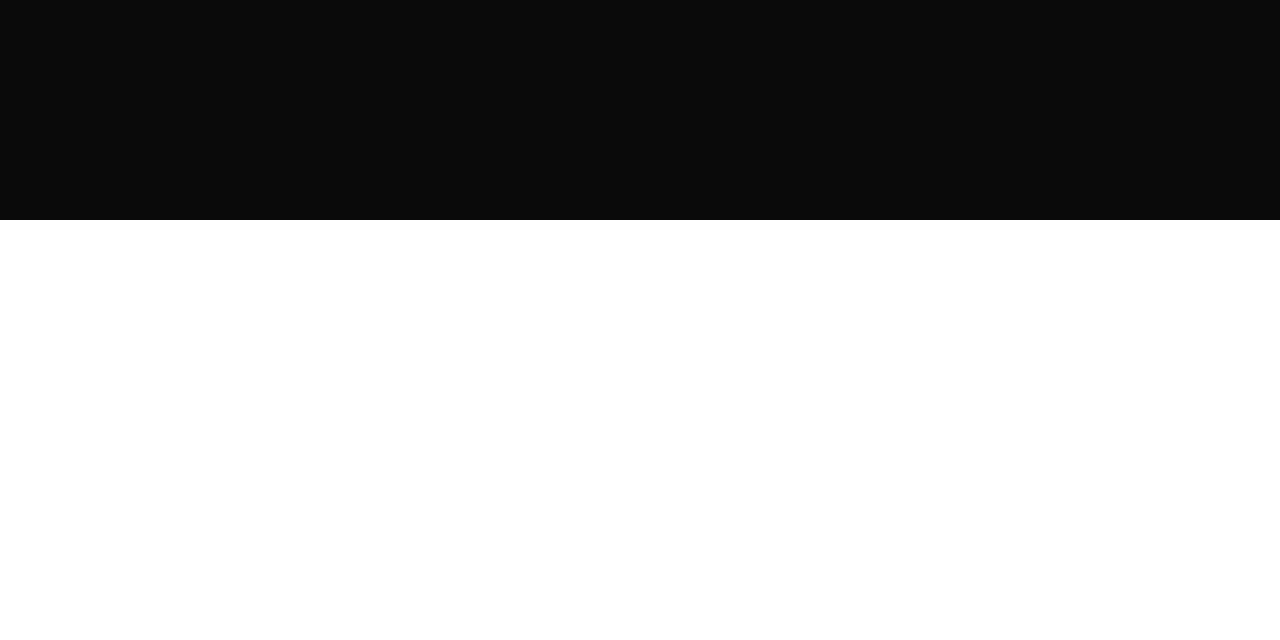
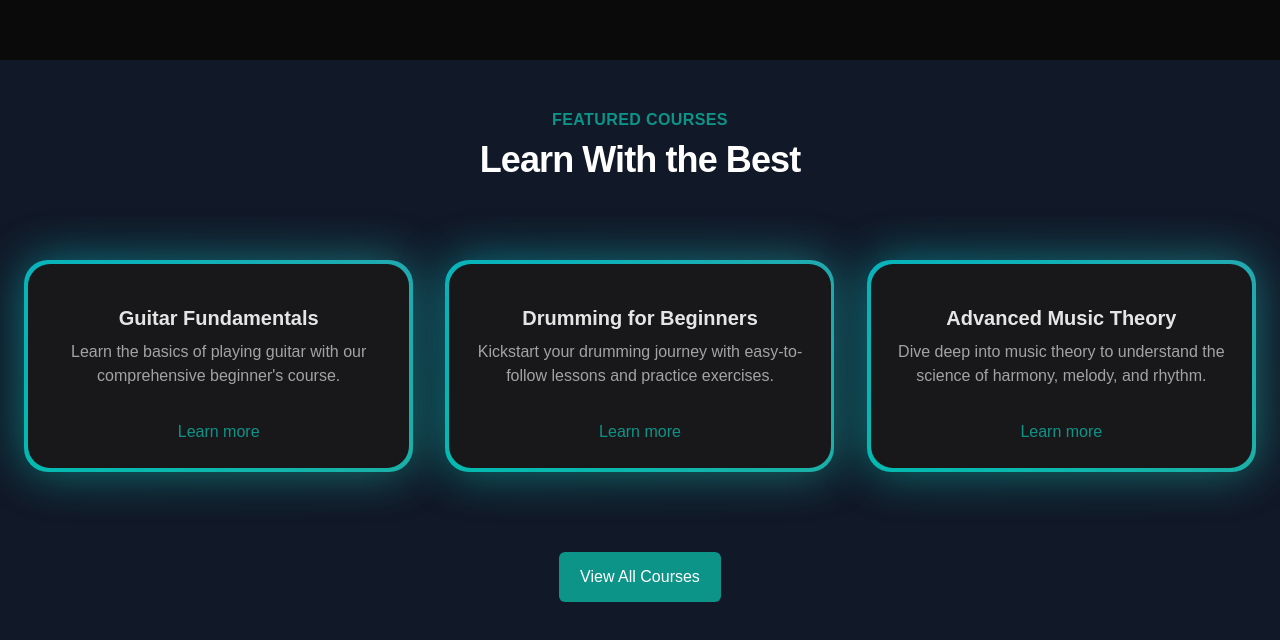
Before and after one commit to sachin-bi/musicAcademy_NextJS, a Next.js app: page / in a window 1280 px wide. Shown: the part 580-1220 px from the top of the page. Before the commit the page ends 800 px from the top, so only its background shows below. Built offline with nearby package versions, Linux system fonts and the light colour scheme.

Commit message:
featuredCourses ready

```diff
--- a/src/app/page.tsx
+++ b/src/app/page.tsx
@@ -1,4 +1,5 @@
 
+import FeaturedCourses from "@/components/FeaturedCourses";
 import HeroSection from "@/components/HeroSection";
 export default function Home() {
   return (
@@ -6,6 +7,7 @@
     <main className=" min-h-screen bg-black/[0.96] antialiased bg-grid-white/[0.02]">
       {/* <h1 className="text-3xl text-center">Hello, Next.js!</h1> */}
       <HeroSection />
+      <FeaturedCourses/>
 
     </main>
   );
--- /dev/null
+++ b/src/components/FeaturedCourses.tsx
@@ -0,0 +1,64 @@
+"use client";
+
+import Link from "next/link"
+import courseData from "../data/music_courses.json"
+// import { div } from "framer-motion/client"
+import { BackgroundGradient } from "./ui/background-gradient"
+
+
+interface Course {
+    id: number
+    title: string
+    slug: string
+    description: string
+    price: number
+    instructor: string
+    isFeatured: boolean
+    image: string
+}
+
+function FeaturedCourses() {
+    const featuredCourses = courseData.courses.filter((course: Course) => course.isFeatured === true)
+
+
+    return (
+        <div className="px-6 py-12 bg-gray-900">
+            <div className="text-center">
+                <h2 className="text-base text-teal-600 font-semibold tracking-wide uppercase ">FEATURED COURSES</h2>
+                <p
+                    className="mt-2 text-3xl leading-8 font-extrabold tracking-tight text-white sm:text-4xl"
+                >Learn With the Best </p>
+            </div>
+
+            <div className="mt-20">
+                <div
+                    className="grid grid-cols-1 sm:grid-cols-2 lg:grid-cols-3 gap-8 justify-center"
+                >
+                    {featuredCourses.map((course: Course) => (
+                        <div key={course.id} className="flex justify-center">
+                            <BackgroundGradient className="flex flex-col rounded-[22px] bg-white dark:bg-zinc-900 overflow-hidden h-full max-w-sm">
+                                <div className="p-4 sm:p-6 flex flex-col items-center text-center flex-grow">
+                                    <p className="text-lg sm:text-xl mt-4 mb-2 font-extrabold text-black dark:text-neutral-200" >{course.title}</p>
+                                    <p className="text-sm sm:text-base mb-4 text-black dark:text-neutral-400 flex-grow">{course.description}</p>
+                                    <Link href={`/courses/${course.slug}`} className="mt-4 text-teal-600">Learn more</Link>
+                                </div>
+                            </BackgroundGradient>
+                        </div>
+                    ))}
+                </div>
+
+            </div>
+
+            <div className="mt-20 text-center">
+                <Link href={"/courses"}
+                    className="inline-flex items-center justify-center px-5 py-3 border border-transparent text-base font-medium rounded-md text-white bg-teal-600 hover:bg-teal-700"
+                >
+                    View All Courses
+                </Link>
+            </div>
+        </div>
+    )
+}
+
+export default FeaturedCourses
+FeaturedCourses
--- /dev/null
+++ b/src/components/ui/background-gradient.tsx
@@ -0,0 +1,72 @@
+import { cn } from "@/lib/utils";
+import React from "react";
+import { motion } from "framer-motion";
+
+export const BackgroundGradient = ({
+  children,
+  className,
+  containerClassName,
+  animate = true,
+}: {
+  children?: React.ReactNode;
+  className?: string;
+  containerClassName?: string;
+  animate?: boolean;
+}) => {
+  const variants = {
+    initial: {
+      backgroundPosition: "0 50%",
+    },
+    animate: {
+      backgroundPosition: ["0, 50%", "100% 50%", "0 50%"],
+    },
+  };
+  return (
+    <div className={cn("relative p-[4px] group", containerClassName)}>
+      <motion.div
+        variants={animate ? variants : undefined}
+        initial={animate ? "initial" : undefined}
+        animate={animate ? "animate" : undefined}
+        transition={
+          animate
+            ? {
+                duration: 5,
+                repeat: Infinity,
+                repeatType: "reverse",
+              }
+            : undefined
+        }
+        style={{
+          backgroundSize: animate ? "400% 400%" : undefined,
+        }}
+        className={cn(
+          "absolute inset-0 rounded-3xl z-[1] opacity-60 group-hover:opacity-100 blur-xl  transition duration-500 will-change-transform",
+          " bg-[radial-gradient(circle_farthest-side_at_0_100%,#00ccb1,transparent),radial-gradient(circle_farthest-side_at_100%_0,#7b61ff,transparent),radial-gradient(circle_farthest-side_at_100%_100%,#ffc414,transparent),radial-gradient(circle_farthest-side_at_0_0,#1ca0fb,#141316)]"
+        )}
+      />
+      <motion.div
+        variants={animate ? variants : undefined}
+        initial={animate ? "initial" : undefined}
+        animate={animate ? "animate" : undefined}
+        transition={
+          animate
+            ? {
+                duration: 5,
+                repeat: Infinity,
+                repeatType: "reverse",
+              }
+            : undefined
+        }
+        style={{
+          backgroundSize: animate ? "400% 400%" : undefined,
+        }}
+        className={cn(
+          "absolute inset-0 rounded-3xl z-[1] will-change-transform",
+          "bg-[radial-gradient(circle_farthest-side_at_0_100%,#00ccb1,transparent),radial-gradient(circle_farthest-side_at_100%_0,#7b61ff,transparent),radial-gradient(circle_farthest-side_at_100%_100%,#ffc414,transparent),radial-gradient(circle_farthest-side_at_0_0,#1ca0fb,#141316)]"
+        )}
+      />
+
+      <div className={cn("relative z-10", className)}>{children}</div>
+    </div>
+  );
+};
```
